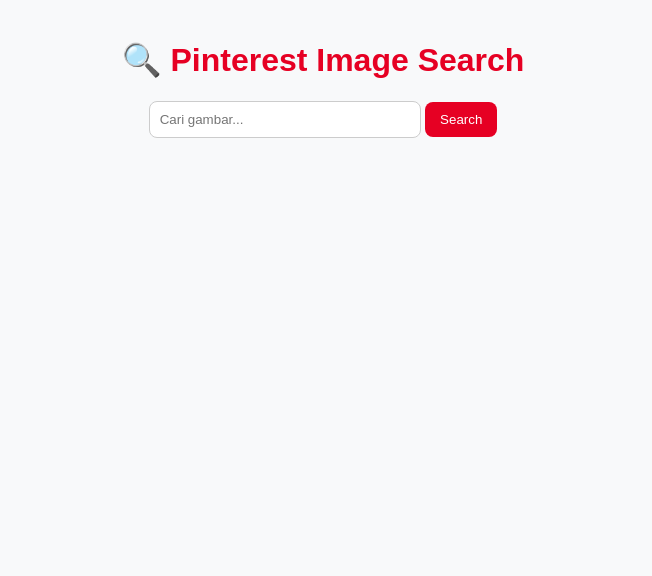
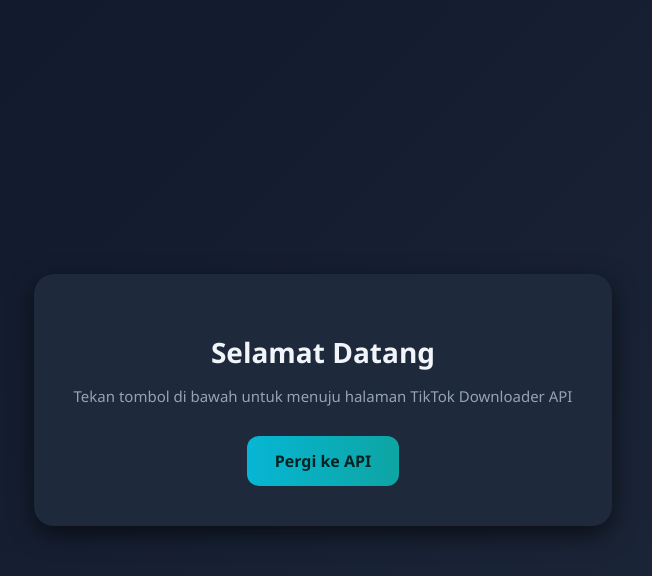
Before and after one commit to nrkhlifah28/ipah-aja, a website: page index.html in a window 1280 px wide. Shown: the whole page, without its empty margins (317-969 px from the left). Drawn offline with Linux system fonts and the light colour scheme.

Commit message:
Update index.html

```diff
--- a/index.html
+++ b/index.html
@@ -1,90 +1,63 @@
-<!DOCTYPE html>
+<!doctype html>
 <html lang="id">
 <head>
-  <meta charset="UTF-8">
-  <meta name="viewport" content="width=device-width, initial-scale=1.0">
-  <title>Pinterest Image Search</title>
+<meta charset="utf-8" />
+<meta name="viewport" content="width=device-width,initial-scale=1" />
+<title>Halaman Utama</title>
 <style>
   body {
-      font-family: Arial, sans-serif;
-      background: #f8f9fa;
-      margin: 0;
-      padding: 20px;
-      text-align: center;
+    margin:0;
+    font-family: 'Segoe UI', sans-serif;
+    background: linear-gradient(135deg,#0f172a,#1e293b);
+    color:#f1f5f9;
+    display:flex;
+    justify-content:center;
+    align-items:center;
+    height:100vh;
+  }
+  .container {
+    text-align:center;
+    padding:40px;
+    background:#1e293b;
+    border-radius:20px;
+    box-shadow:0 8px 24px rgba(0,0,0,0.6);
+    animation: fadeInUp .8s ease both;
   }
   h1 {
-      color: #e60023;
+    font-size:28px;
+    margin-bottom:12px;
   }
-    input[type="text"] {
-      padding: 10px;
-      width: 250px;
-      border-radius: 8px;
-      border: 1px solid #ccc;
+  p {
+    font-size:15px;
+    margin-bottom:30px;
+    color:#94a3b8;
   }
-    button {
-      padding: 10px 15px;
-      background: #e60023;
-      border: none;
-      border-radius: 8px;
-      color: white;
-      cursor: pointer;
+  .btn {
+    display:inline-block;
+    padding:14px 28px;
+    border-radius:12px;
+    background:linear-gradient(90deg,#06b6d4,#0ea5a3);
+    color:#022;
+    font-weight:bold;
+    text-decoration:none;
+    transition: all .3s ease;
+    font-size:16px;
   }
-    button:hover {
-      background: #b3001b;
+  .btn:hover {
+    transform:translateY(-3px) scale(1.05);
+    filter:brightness(1.1);
   }
-    .results {
-      margin-top: 20px;
-      display: grid;
-      grid-template-columns: repeat(auto-fit, minmax(200px, 1fr));
-      gap: 15px;
-    }
-    .results img {
-      width: 100%;
-      border-radius: 12px;
-      box-shadow: 0 4px 8px rgba(0,0,0,0.2);
-      transition: transform 0.2s;
-    }
-    .results img:hover {
-      transform: scale(1.05);
+  @keyframes fadeInUp {
+    from {opacity:0;transform:translateY(40px);}
+    to {opacity:1;transform:translateY(0);}
   }
 </style>
 </head>
 <body>
-  <h1>🔍 Pinterest Image Search</h1>
-  <input type="text" id="searchInput" placeholder="Cari gambar..." />
-  <button onclick="searchImage()">Search</button>
-
-  <div class="results" id="results"></div>
-
-  <script>
-    async function searchImage() {
-      const query = document.getElementById('searchInput').value.trim();
-      const resultsDiv = document.getElementById('results');
-      resultsDiv.innerHTML = "⏳ Sedang mencari...";
-
-      try {
-        const res = await fetch(`https://www.pinterest.com/resource/BaseSearchResource/get/?source_url=%2Fsearch%2Fpins%2F%3Fq%3D${encodeURIComponent(query)}&data=%7B%22options%22%3A%7B%22isPrefetch%22%3Afalse%2C%22query%22%3A%22${encodeURIComponent(query)}%22%2C%22scope%22%3A%22pins%22%2C%22no_fetch_context_on_resource%22%3Afalse%7D%2C%22context%22%3A%7B%7D%7D`)
-        const json = await res.json();
-        const data = json.resource_response.data.results;
-
-        if (!data.length) {
-          resultsDiv.innerHTML = `<p>😔 Tidak ditemukan hasil untuk "<b>${query}</b>"</p>`;
-          return;
-        }
-
-        resultsDiv.innerHTML = "";
-        data.forEach(item => {
-          if (item.images && item.images.orig && item.images.orig.url) {
-            const img = document.createElement('img');
-            img.src = item.images.orig.url;
-            resultsDiv.appendChild(img);
-          }
-        });
-      } catch (e) {
-        resultsDiv.innerHTML = "⚠️ Terjadi kesalahan saat mengambil data!";
-        console.error(e);
-      }
-    }
-  </script>
+  <div class="container">
+    <h1>Selamat Datang</h1>
+    <p>Tekan tombol di bawah untuk menuju halaman TikTok Downloader API</p>
+    <a href="https://ipah-mybinik.vercel.app/api/tiktok/" class="btn">Pergi ke API</a>
+  </div>
 </body>
 </html>
```
Lines whose indentation alone changed are shown as unchanged.
